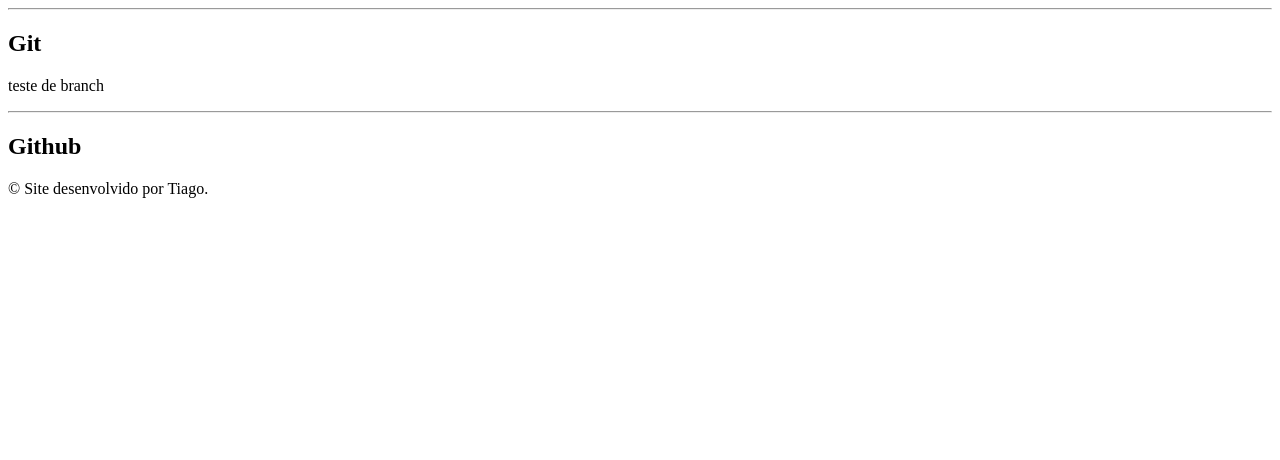
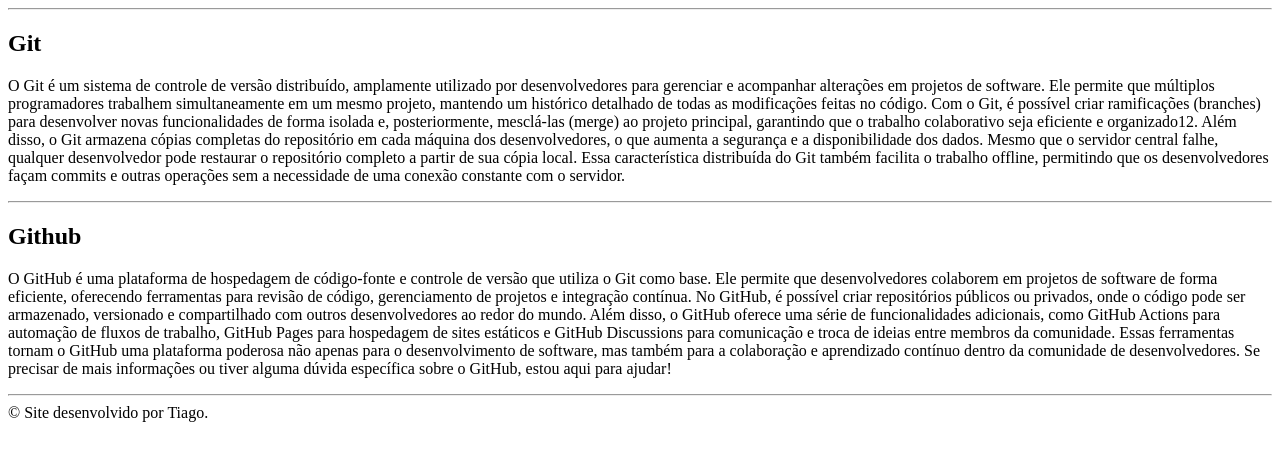
Before and after one commit to TiagoGolfetto/Site_Tiago, a plain HTML site: page index.html in a window 1280 px wide. Drawn offline with Linux system fonts and the light colour scheme.

Commit message:
Update index.html
adicionando o conteúdo

```diff
--- a/index.html
+++ b/index.html
@@ -15,7 +15,26 @@
                 <hr>
                 <h2> Git </h2>
                 <p>
-                        teste de branch
+                    O Git é um sistema de controle de versão distribuído,
+                    amplamente utilizado por desenvolvedores para gerenciar e
+                    acompanhar alterações em projetos de software. Ele permite
+                    que múltiplos programadores trabalhem simultaneamente em um
+                    mesmo projeto, mantendo um histórico detalhado de todas as
+                    modificações feitas no código. Com o Git, é possível criar
+                    ramificações (branches) para desenvolver novas
+                    funcionalidades de forma isolada e, posteriormente,
+                    mesclá-las (merge) ao projeto principal, garantindo que o
+                    trabalho colaborativo seja eficiente e organizado12.
+
+                    Além disso, o Git armazena cópias completas do repositório
+                    em cada máquina dos desenvolvedores, o que aumenta a
+                    segurança e a disponibilidade dos dados. Mesmo que o
+                    servidor central falhe, qualquer desenvolvedor pode
+                    restaurar o repositório completo a partir de sua cópia
+                    local. Essa característica distribuída do Git também
+                    facilita o trabalho offline, permitindo que os
+                    desenvolvedores façam commits e outras operações sem a
+                    necessidade de uma conexão constante com o servidor.
                 </p>
             </article>
 
@@ -23,12 +42,16 @@
                 <hr>
                 <h2>Github</h2>
                 <p>
+                    O GitHub é uma plataforma de hospedagem de código-fonte e controle de versão que utiliza o Git como base. Ele permite que desenvolvedores colaborem em projetos de software de forma eficiente, oferecendo ferramentas para revisão de código, gerenciamento de projetos e integração contínua. No GitHub, é possível criar repositórios públicos ou privados, onde o código pode ser armazenado, versionado e compartilhado com outros desenvolvedores ao redor do mundo.
 
+                    Além disso, o GitHub oferece uma série de funcionalidades adicionais, como GitHub Actions para automação de fluxos de trabalho, GitHub Pages para hospedagem de sites estáticos e GitHub Discussions para comunicação e troca de ideias entre membros da comunidade. Essas ferramentas tornam o GitHub uma plataforma poderosa não apenas para o desenvolvimento de software, mas também para a colaboração e aprendizado contínuo dentro da comunidade de desenvolvedores.
+
+                    Se precisar de mais informações ou tiver alguma dúvida específica sobre o GitHub, estou aqui para ajudar!
                 </p>
             </article>
 
         </main>
-
+        <hr>
         <!-- Rodapé -->
         <footer>
             &copy; Site desenvolvido por Tiago.
```
